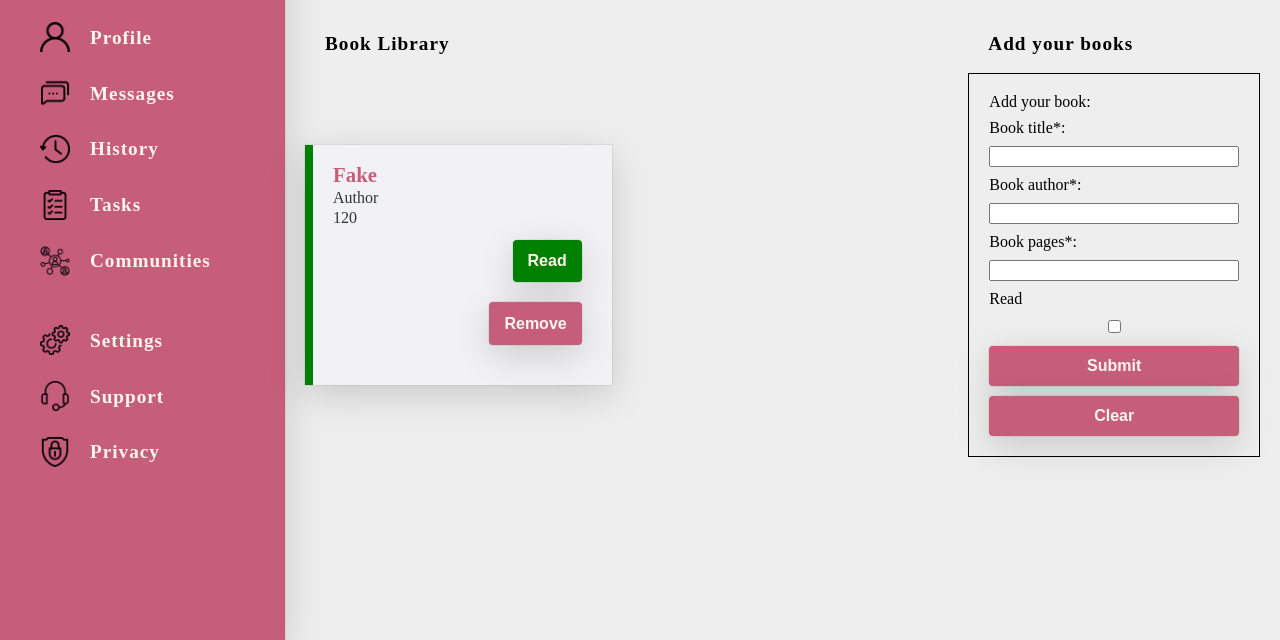
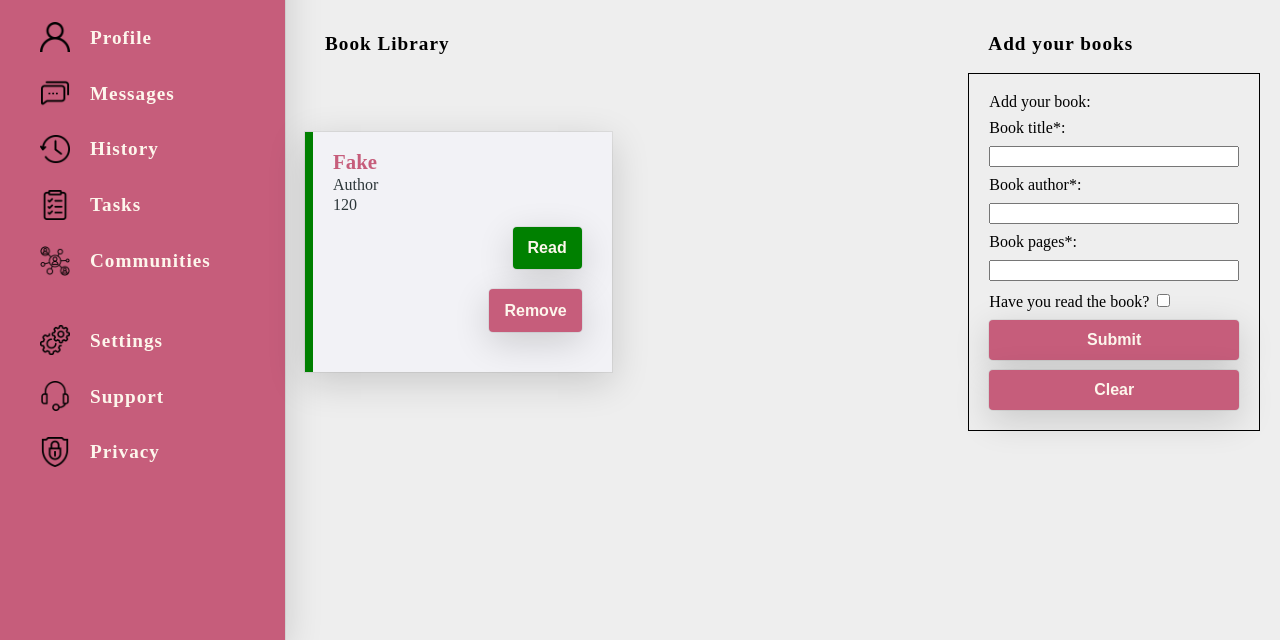
Before and after one commit to janaiscoding/library, a plain HTML site: page index.html in a window 1280 px wide. Shown: the part 160-800 px from the top of the page. Drawn offline with Linux system fonts and the light colour scheme.

Commit message:
Align checkbox with text

```diff
--- a/index.html
+++ b/index.html
@@ -114,10 +114,12 @@
                         required
                         maxlength="5000">
 
-                        <label for="status">Read</label>
+                        <div class="checkbox-wrapper">
+                        <label for="status">Have you read the book?</label>
                         <input
                         type="checkbox"
                         id="status">
+                    </div>
                         <button class="add-book" type="submit">Submit</button>
                          <button class="clear-inputs" type="button">Clear</button>
                     </form>
--- a/styles.css
+++ b/styles.css
@@ -230,7 +230,9 @@
     display:grid;
     gap: 10px;
 }
-
+.checkbox-wrapper {
+    vertical-align: middle;
+}
 
 /* font styles */
 .right-content-title,
```
